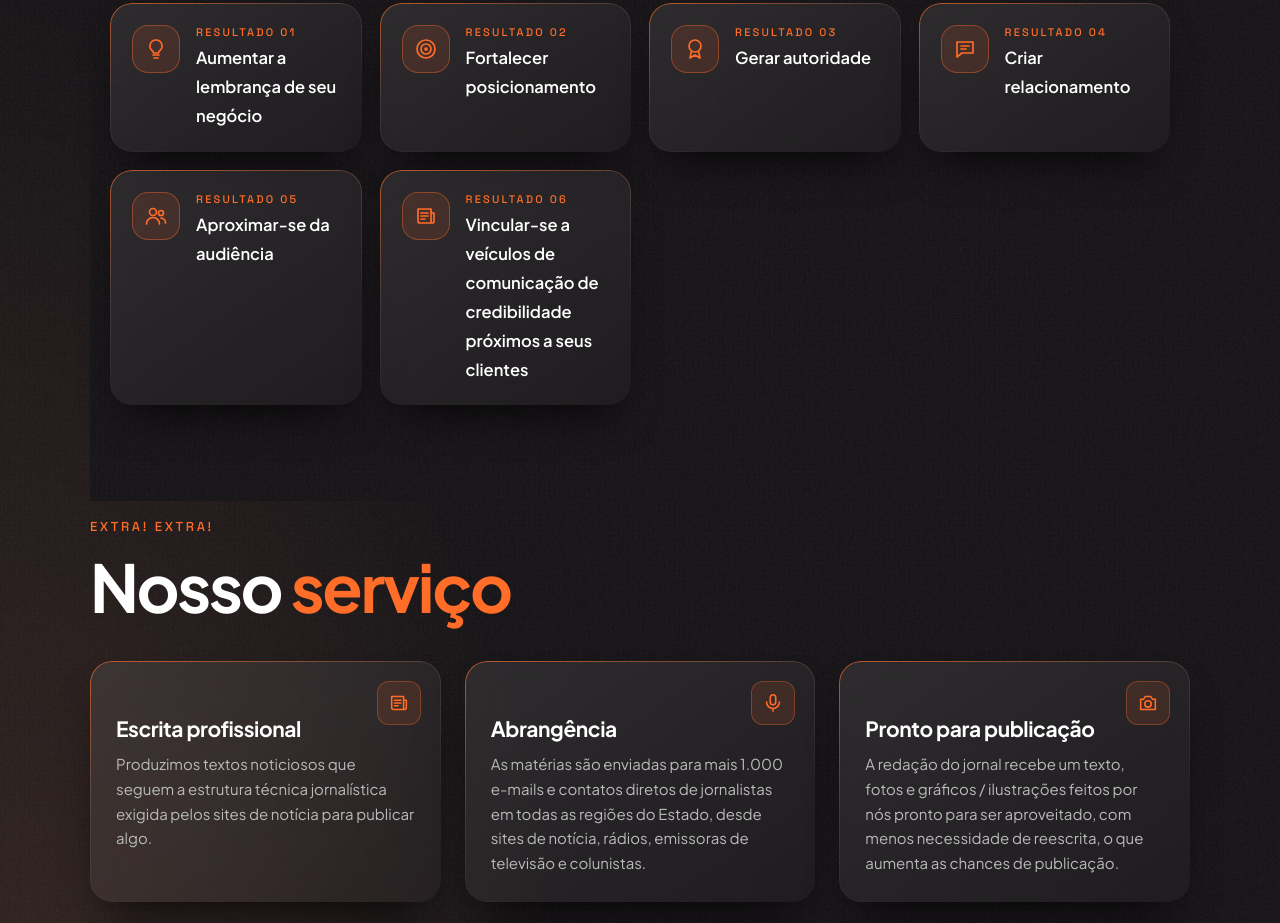
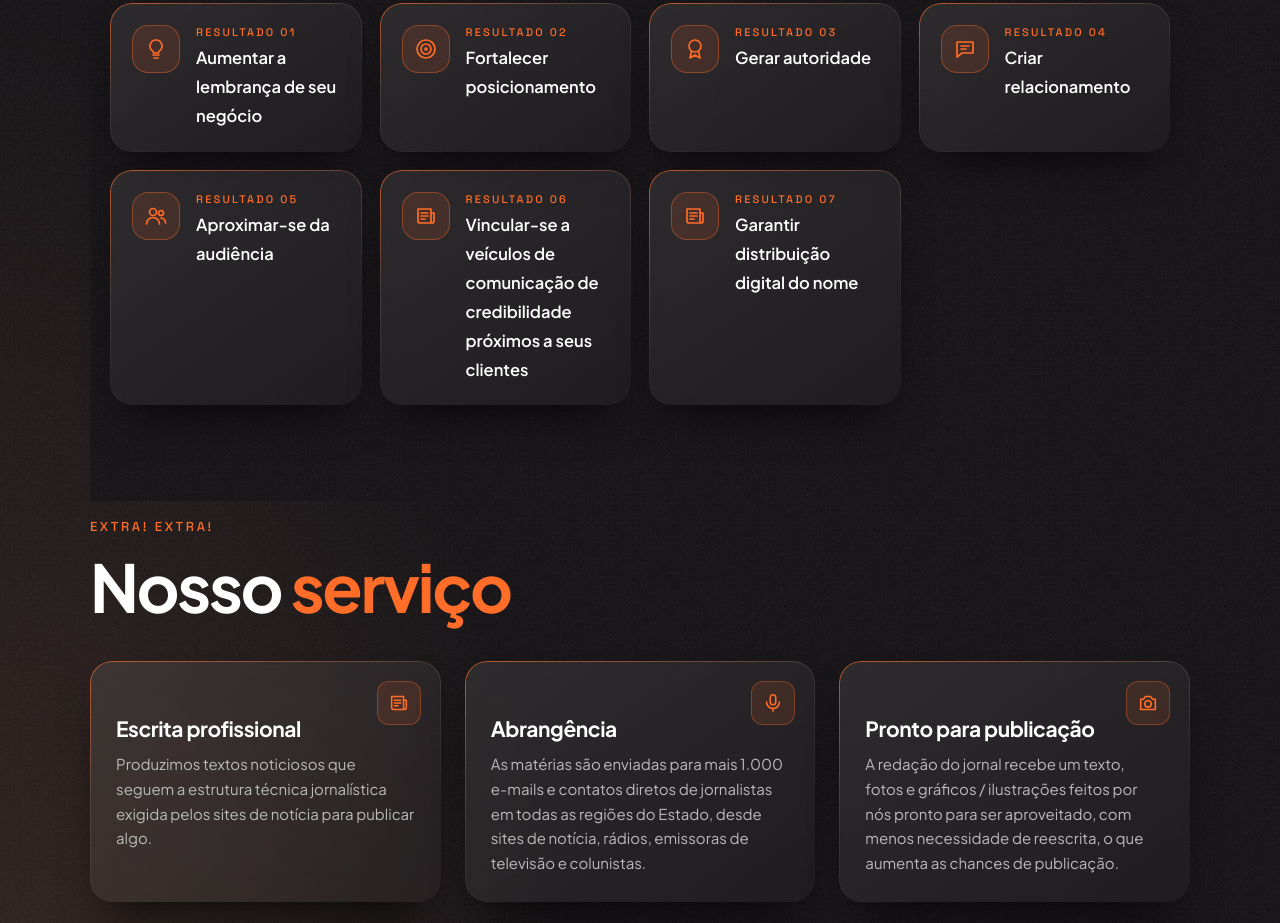
Before and after one commit to HerbertWeil/manchetero, a plain HTML site: page index.html in a window 1280 px wide. Shown: the part 5795-6718 px from the top of the page. Drawn offline with Linux system fonts and the light colour scheme.

Commit message:
Mais um resultado comercial

```diff
--- a/index.html
+++ b/index.html
@@ -323,7 +323,7 @@ box.onmouseleave=play;
 show(0);play();
 
 // 3) Resultado comercial (cards dinâmicos)
-g('bb-rg').innerHTML=[['bulb','Aumentar a lembrança de seu negócio'],['target','Fortalecer posicionamento'],['award','Gerar autoridade'],['chat','Criar relacionamento'],['users','Aproximar-se da audiência'],['news','Vincular-se a veículos de comunicação de credibilidade próximos a seus clientes']]
+g('bb-rg').innerHTML=[['bulb','Aumentar a lembrança de seu negócio'],['target','Fortalecer posicionamento'],['award','Gerar autoridade'],['chat','Criar relacionamento'],['users','Aproximar-se da audiência'],['news','Vincular-se a veículos de comunicação de credibilidade próximos a seus clientes'], ['news','Garantir distribuição digital do nome']]
  .map((r,i)=>`<article class="win bb-rc rv"><div class="bb-pic">${ic(r[0])}</div><div><span>RESULTADO 0${i+1}</span><strong>${r[1]}</strong></div></article>`).join('');
 })();
 </script>
```
